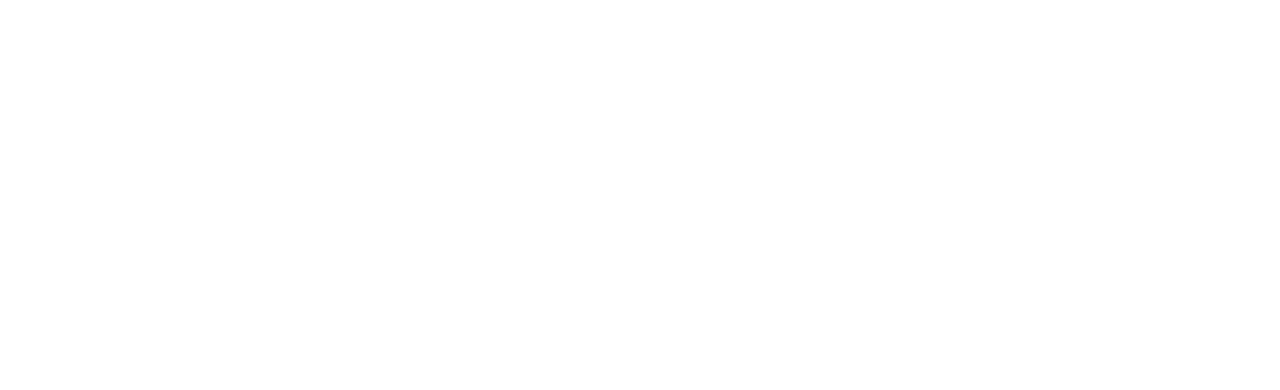
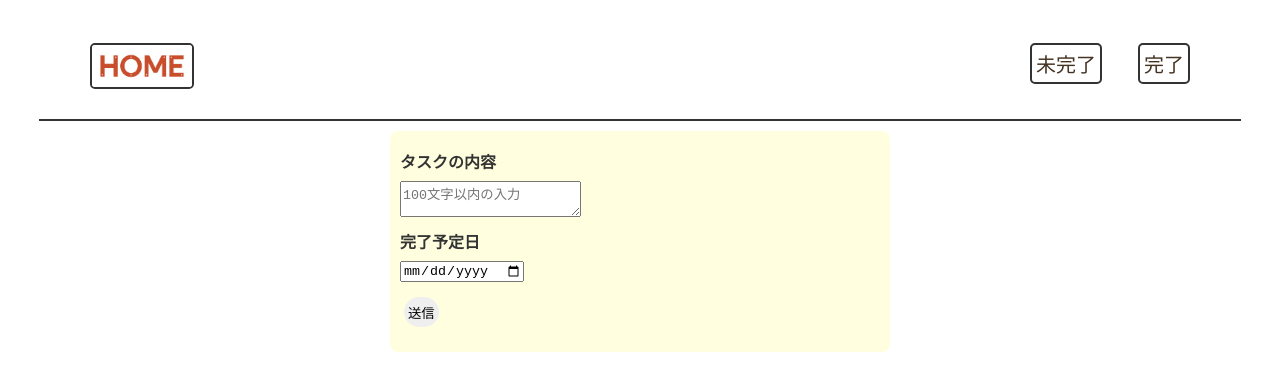
Before and after one commit to unekiri/TODO_REACT, a React (Create React App) app in the folder todo_react/: page /complete_edit in a window 1280 px wide. Before the commit this address had no page. Shown: the top 390 px of the page. Built offline with nearby package versions, Linux system fonts and the light colour scheme; no server answers.

Commit message:
完了したTODOの編集ページを作成しました

```diff
--- a/todo_react/src/App.jsx
+++ b/todo_react/src/App.jsx
@@ -5,6 +5,7 @@
 import { Complete } from './components/Complete';
 import { Addtext } from './components/Addtext';
 import { Incomplete_Edit } from './components/Incomplete_Edit';
+import { Complete_Edit } from './components/Complete_Edit';
 
 import './stylesheets/style.css';
 
@@ -17,6 +18,7 @@
         <Route path="/complete" element={<Complete />} />
         <Route path="/addtext" element={<Addtext />} />
         <Route path="/incomplete_edit" element={<Incomplete_Edit />} />
+        <Route path="/complete_edit" element={<Complete_Edit />} />
       </Routes>
     </BrowserRouter>
   );
--- /dev/null
+++ b/todo_react/src/components/Complete_Edit.jsx
@@ -0,0 +1,68 @@
+import React, { useEffect } from 'react';
+import { useForm } from 'react-hook-form';
+import { Header } from './Header';
+import { Load } from './Load';
+import { edit_updateItem } from './Edit_UpdateItem';
+import '../stylesheets/style.css';
+
+export const Complete_Edit = () => {
+  const { register, handleSubmit, formState: { errors }, setValue } = useForm({
+    defaultValues: {
+      name: '',
+      date: '',
+    },
+  });
+
+  useEffect(() => {
+    Load((httpData) => {
+      const date = new Date(httpData.date);
+      const formattedDate = `${date.getFullYear()}-${(date.getMonth() + 1).toString().padStart(2, '0')}-${date.getDate().toString().padStart(2, '0')}`;
+      // 元のTODO内容をフォームに表示
+      setValue('name', httpData.name);
+      // 元の日付をフォームに表示
+      setValue('date', formattedDate);
+    });
+  }, [setValue]);
+
+  const handleOnSubmit = () => {
+    edit_updateItem(true);
+  }
+
+  return (
+    <>
+    <Header />
+    <main>
+      <div className="container">
+        <form onSubmit={handleSubmit(handleOnSubmit)}>
+          <div className="complete-area">
+            <div className="another-page">
+              <p>タスクの内容</p>
+              <textarea
+                id="name" placeholder="100文字以内の入力"
+                {...register('name', {
+                  required: '入力必須です。',
+                  maxLength : {value: 100, message: '100文字以内で入力して下さい。'}
+                })}
+              />
+              {errors.name && <span className="error-message">{errors.name.message}</span>}
+            </div>
+            <div className="another-page">
+              <p>完了予定日</p>
+              <input
+                id="date" type="date"
+                {...register('date', {
+                    required: '入力必須です。' }
+                )}
+              />
+              {errors.date && <span className="error-message">{errors.date.message}</span>}
+            </div>
+            <div className="end_button">
+              <button type="submit">送信</button>
+            </div>
+          </div>
+        </form>
+      </div>
+    </main>
+    </>
+  );
+};
--- a/todo_react/src/components/GetSelectItem.js
+++ b/todo_react/src/components/GetSelectItem.js
@@ -6,4 +6,5 @@
   return await fetch(`${uri}/${id}`, {
     method: 'GET',
   })
+  .catch(error => console.error('Unable to get items.', error));
 }
```
